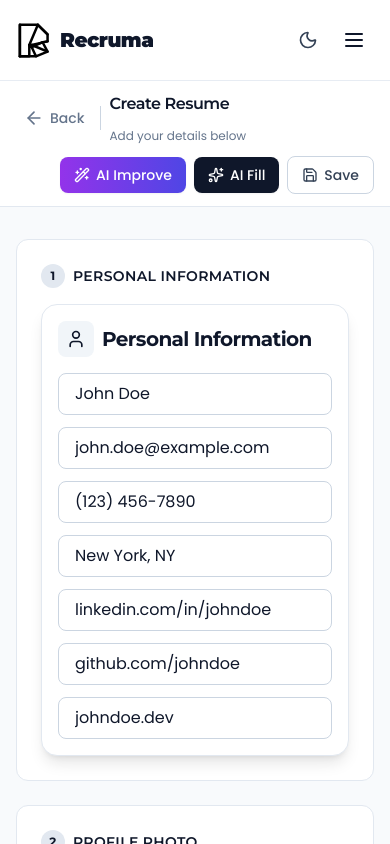
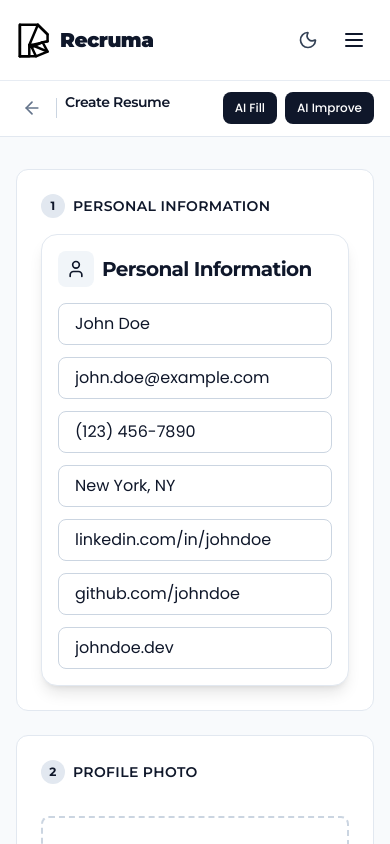
Before and after one commit to KhawajaIdrees/Recruma, a Next.js app: page /make in a window 390 px wide. Shown: the top 844 px of the page. Built offline with nearby package versions, Linux system fonts and the light colour scheme.

Commit message:
fixed mobile view for buttons

```diff
--- a/src/app/make/page.tsx
+++ b/src/app/make/page.tsx
@@ -4,7 +4,7 @@ import { useState, useEffect, Suspense } from "react";
 import { useSearchParams, useRouter } from "next/navigation";
 import Navbar from "@/components/navbar";
 import Footer from "@/components/Footer";
-import { Save, ArrowLeft, Sparkles, Wand2, CheckCircle2 } from "lucide-react";
+import { ArrowLeft, CheckCircle2 } from "lucide-react";
 import { templates } from "@/lib/templateData";
 import PersonalInfoSection from "@/components/PersonalInfoSection";
 import ExperienceSection from "@/components/ExperienceSection";
@@ -472,56 +472,46 @@ ${JSON.stringify({ personalInfo, summary, experiences, educations, skills, langu
       <main className="min-h-screen bg-slate-50 pt-20 pb-16 no-print">
         {/* Top Header Bar */}
         <div className="sticky top-20 z-40 bg-white border-b border-slate-200 shadow-xs no-print">
-          <div className="max-w-4xl mx-auto px-4 sm:px-6 lg:px-8 py-3 sm:py-4">
-            <div className="flex flex-col gap-3 sm:flex-row sm:items-center sm:justify-between">
+          <div className="max-w-4xl mx-auto px-4 sm:px-6 lg:px-8 py-3">
+            <div className="flex items-center justify-between gap-2 sm:gap-4">
               <div className="flex items-center gap-2 sm:gap-3 min-w-0">
                 <button
                   type="button"
                   onClick={handleBack}
-                  className="flex items-center space-x-1.5 text-slate-500 hover:text-slate-700 transition-colors p-2 hover:bg-slate-100 rounded-lg shrink-0 cursor-pointer"
+                  className="flex items-center space-x-1 text-slate-500 hover:text-slate-700 transition-colors p-1.5 hover:bg-slate-100 rounded-lg shrink-0 cursor-pointer"
                 >
                   <ArrowLeft className="w-5 h-5" />
-                  <span className="font-medium font-poppins text-sm sm:text-base">Back</span>
+                  <span className="font-medium font-poppins text-xs sm:text-base hidden xs:inline">Back</span>
                 </button>
-                <div className="h-6 w-px bg-slate-300 shrink-0" />
+                <div className="h-5 w-px bg-slate-300 shrink-0" />
                 <div className="min-w-0">
-                  <h1 className="text-base sm:text-lg font-semibold text-slate-900 font-montserrat truncate">Create Resume</h1>
-                  <p className="text-xs text-slate-500 font-poppins truncate">Add your details below</p>
+                  <h1 className="text-sm sm:text-lg font-semibold text-slate-900 font-montserrat truncate">Create Resume</h1>
+                  <p className="text-[11px] sm:text-xs text-slate-500 font-poppins truncate hidden sm:block">Add your details below</p>
                 </div>
               </div>
-              <div className="flex flex-wrap items-center justify-end gap-2 sm:gap-3">
+
+              <div className="flex items-center gap-2 sm:gap-3 shrink-0">
+                <button
+                  onClick={() => setShowAiModal(true)}
+                  className="flex items-center justify-center bg-[#0f172a] text-white px-3 sm:px-4 py-2 rounded-lg text-xs sm:text-sm font-medium hover:bg-slate-800 transition-all duration-200 font-poppins shadow-xs hover:shadow-md whitespace-nowrap cursor-pointer"
+                >
+                  <span>AI Fill</span>
+                </button>
                 <button
                   type="button"
                   onClick={handleImproveWithAI}
                   disabled={isImproving}
-                  className="flex items-center justify-center space-x-1.5 bg-gradient-to-r from-purple-600 to-indigo-600 hover:from-purple-700 hover:to-indigo-700 text-white px-3.5 py-2 rounded-lg text-sm font-medium transition-all duration-200 font-poppins shadow-sm hover:shadow-md whitespace-nowrap cursor-pointer disabled:opacity-50"
+                  className="flex items-center justify-center bg-[#0f172a] text-white px-3 sm:px-4 py-2 rounded-lg text-xs sm:text-sm font-medium hover:bg-slate-800 transition-all duration-200 font-poppins shadow-xs hover:shadow-md whitespace-nowrap cursor-pointer disabled:opacity-50"
                   title="Improve & polish your entered info with AI"
                 >
                   {isImproving ? (
-                    <>
-                      <div className="animate-spin rounded-full h-4 w-4 border-b-2 border-white" />
+                    <div className="flex items-center space-x-1.5">
+                      <div className="animate-spin rounded-full h-3.5 w-3.5 border-b-2 border-white" />
                       <span>Improving...</span>
-                    </>
+                    </div>
                   ) : (
-                    <>
-                      <Wand2 className="w-4 h-4" />
-                      <span>AI Improve</span>
-                    </>
+                    <span>AI Improve</span>
                   )}
-                </button>
-                <button
-                  onClick={() => setShowAiModal(true)}
-                  className="flex items-center justify-center space-x-1.5 bg-[#0f172a] text-white px-3.5 py-2 rounded-lg text-sm font-medium hover:bg-slate-800 transition-all duration-200 font-poppins shadow-sm hover:shadow-md whitespace-nowrap cursor-pointer"
-                >
-                  <Sparkles className="w-4 h-4" />
-                  <span>AI Fill</span>
-                </button>
-                <button
-                  onClick={handleSave}
-                  className="flex items-center justify-center space-x-1.5 bg-white border border-slate-300 text-slate-700 px-3.5 py-2 rounded-lg text-sm font-medium hover:bg-slate-50 transition-all duration-200 font-poppins whitespace-nowrap cursor-pointer"
-                >
-                  <Save className="w-4 h-4" />
-                  <span>Save</span>
                 </button>
               </div>
             </div>
@@ -704,10 +694,7 @@ ${JSON.stringify({ personalInfo, summary, experiences, educations, skills, langu
                     <span>Generating...</span>
                   </>
                 ) : (
-                  <>
-                    <Sparkles className="w-4 h-4" />
-                    <span>Fill with AI</span>
-                  </>
+                  <span>Fill with AI</span>
                 )}
               </button>
               <button
```
